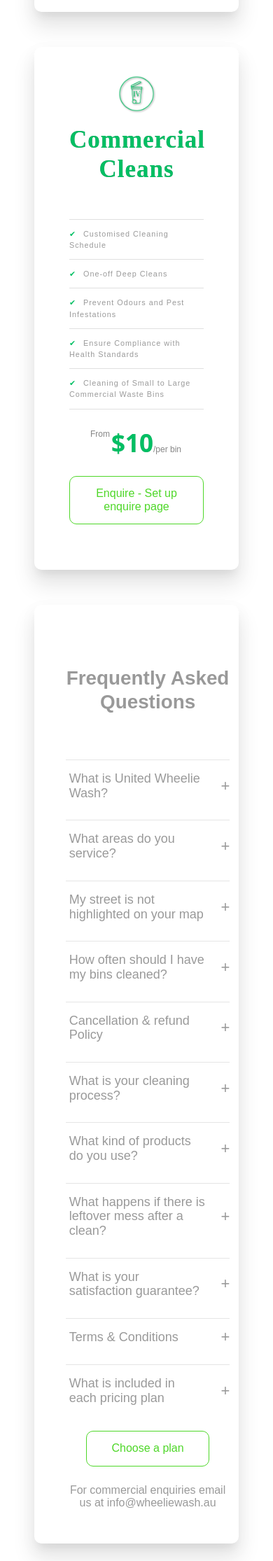
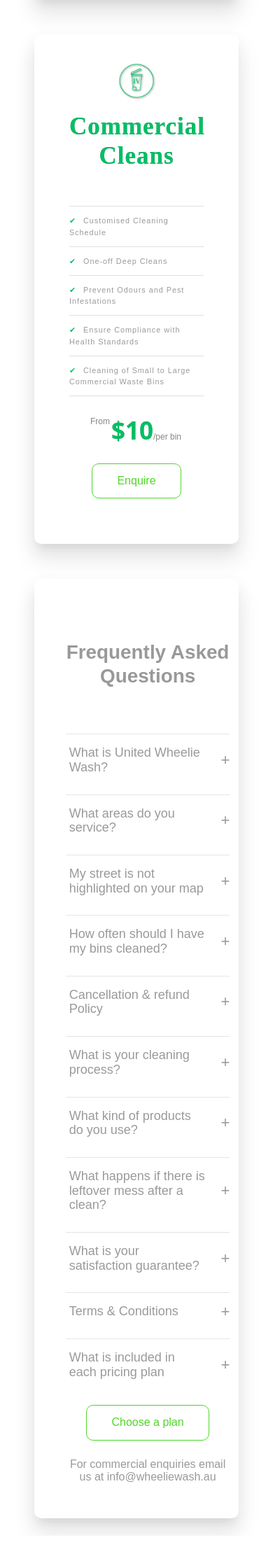
Before and after one commit to fred-py/stripe-subscription-checkout, a Flask app: page /master-url in a window 390 px wide. Shown: the part 3832-6062 px from the top of the page at 70% size. After the commit the page ends 6023 px from the top, so only its background shows below. Run offline with Flask 3, Linux system fonts and the light colour scheme; some libraries are stand-ins or nearby versions; some web fonts are replaced.

Commit message:
flask wtf forms updated, one form for residencial and one for commercial, views.py updated, relevant form is loaded based on the enquiry type eg. 'commercial'. contac.html created, this is the base file that loads either residential forms (_form.html or commercial form. Route and Database still needs to be updated to handle data from the new forms.

```diff
--- a/app/forms/interest_form.py
+++ b/app/forms/interest_form.py
@@ -2,7 +2,7 @@
 # so it is imported from flask_wtf. The fields and validators
 # however, are imported directly from the WTForms package.”
 from flask_wtf import FlaskForm  # Flask WebDev p. 114
-from wtforms import StringField, SubmitField, SelectField, FormField
+from wtforms import StringField, SubmitField, SelectField, TextAreaField, FormField
 # Information on validators on Flask WebDev p. 212
 from wtforms.validators import DataRequired, Email, Length, ValidationError
 import re
@@ -42,5 +42,71 @@ class RegisterInterestForm(FlaskForm):  # Flask WebDev p. 114
         validators=[DataRequired(message='Please select a service')]
 
     )
+    # NOTE: Message field not currently in use for residential customers
+    message = TextAreaField('Message')
     # SubmitField class represents a HTML <input type="submit"> in the rendered form
     submit = SubmitField('Submit')
+
+
+class ContactForm(FlaskForm):  # Flask WebDev p. 114
+    """This class defines a list of fields in the form,
+        each field obj can have one of more validators attached."""
+    # 1. StringField class represents a HTML <input type="text"> in the rendered form
+    # 2. The first argument to the StringField constructor
+    #    is the label that will be used when rendering the form
+    # 3. The optional validator argument in the StringField constructor
+    #    defines a list of checkers applied to the submitted data before it is accepted
+    # 4. DataRequired checks that the field is not submitted empty
+    # 5. If the field is submitted empty, the validator will prevent
+    #    the form from being submitted and prompt the used to complete required fields
+    name = StringField('Name', validators=[DataRequired()])
+    email = StringField('Email Address', validators=[DataRequired(), Email()])
+    mobile = StringField('Mobile', validators=[DataRequired()])
+    street = StringField('Street', validators=[DataRequired()])
+    city = StringField('City', validators=[DataRequired()])
+    postcode = StringField('Postcode', validators=[DataRequired()])
+    service = SelectField(
+        'Which Plan or Service are you interested in?',
+        choices=[
+            ('', 'Select...'),
+            ('one_off_res', 'One-Off residential'),
+        ],
+        validators=[DataRequired(message='Please select a service')]
+
+    )
+    # NOTE: Message field not currently in use for residential customers
+    message = TextAreaField('Message')
+    # SubmitField class represents a HTML <input type="submit"> in the rendered form
+    submit = SubmitField('Submit')
+
+
+class CommercialForm(FlaskForm):  # Flask WebDev p. 114
+    """This class defines a list of fields in the form,
+        each field obj can have one of more validators attached."""
+    # 1. StringField class represents a HTML <input type="text"> in the rendered form
+    # 2. The first argument to the StringField constructor
+    #    is the label that will be used when rendering the form
+    # 3. The optional validator argument in the StringField constructor
+    #    defines a list of checkers applied to the submitted data before it is accepted
+    # 4. DataRequired checks that the field is not submitted empty
+    # 5. If the field is submitted empty, the validator will prevent
+    #    the form from being submitted and prompt the used to complete required fields
+    name = StringField('Name', validators=[DataRequired()])
+    email = StringField('Email Address', validators=[DataRequired(), Email()])
+    mobile = StringField('Mobile', validators=[DataRequired()])
+    street = StringField('Street', validators=[DataRequired()])
+    city = StringField('City', validators=[DataRequired()])
+    postcode = StringField('Postcode', validators=[DataRequired()])
+    service = SelectField(
+        'Which Plan or Service are you interested in?',
+        choices=[
+            ('', 'Select...'),
+            ('one_off_comm', 'One-Off Commercial'),
+            ('custom_comm', 'Customised Cleaning(Commercial)')
+        ],
+        validators=[DataRequired(message='Please select a service')]
+
+    )
+    message = TextAreaField('Message')
+    # SubmitField class represents a HTML <input type="submit"> in the rendered form
+    submit = SubmitField('Submit')
--- a/app/main/views.py
+++ b/app/main/views.py
@@ -11,7 +11,7 @@ import traceback
 #from flask_sqlalchemy import get_debug_queries
 from . import main
 from dotenv import load_dotenv, find_dotenv
-from ..forms.interest_form import RegisterInterestForm
+from ..forms.interest_form import RegisterInterestForm, CommercialForm, ContactForm
 from ..db_operations.servicem8_operations import data_transfer as d
 from ..db_operations.prepare_data import prepare_session_data, Customer
 from ..db_operations.crud_operations import add_user, add_lead, get_email
@@ -138,14 +138,79 @@ def get_sub_page():
     return render_template('stripe/index.html', form=form, favicon=os.getenv('FAVICON'))
 
 
-@main.route('/registered-interest', methods=['GET'])
-def submitted_page():
+@main.route('/contact-us', methods=['GET', 'POST'])
+def contact_us():
     """
-    NOTE: NOT IN USE
-    Renders page after interest form
-    is submitted succesfully"""
-    name = request.args.get('name')
-    return render_template('stripe/submitted.html', name=name, favicon=os.getenv('FAVICON'))
+    """
+    enquiry = request.form.get('priceId')
+    if enquiry == 'commercial':
+        form = CommercialForm()
+    else:
+        form = ContactForm()
+
+    if form.validate_on_submit():
+        email = form.email.data
+        lead = get_email(email)
+        if lead is None:
+            data = {
+                'name': form.name.data,
+                'email': form.email.data,
+                'mobile': form.mobile.data,
+                'street': form.street.data,
+                'city': form.city.data,
+                'postcode': form.postcode.data,
+                'service': form.service.data,
+                'message': form.message.data,
+            }
+        # Saves to database
+        # Returns lead object that is passed to
+        # name parameter on redirect to retrieve Lead name
+        # This reduces database queries
+        lead = add_lead(data, test=True)
+
+        """
+        # Sends internal email notification
+        sbj = 'Someone has registered their interest in Wheelie Wash'
+        template = 'database/mail/user_interest'
+        recipients = 'rezende.f@outlook.com'
+        send_email(recipients, sbj, template, **data)
+        """
+
+        flash('Thank you for registering your interest!', 'success')  # Add a success message
+        session['known'] = False
+        name = lead.name  # Set name for success message
+
+
+        # If AJAX Request, return JSON
+        if request.headers.get('X-Requested-With') == 'XMLHttpRequest':
+            return jsonify({
+                'success': True,
+                'message': f'Thank you for reaching out, {name}!, We will be in touch shortly.',
+                'name': name
+            })
+        # Fallback for non-AJAX
+        return render_template(
+            'stripe/contact.html',
+            form=form,
+            enquiry=enquiry,  # Pass to Jinja
+            favicon=os.getenv('FAVICON'))
+
+    else:
+        # If email exists
+        session['known'] = True
+        flash('Email address already in use', 'warning')  # Add a warning message
+
+        # If AJAX request, return JSON with flash message
+        if request.headers.get('X-Requested-With') == 'XMLHttpRequest':
+            return jsonify({
+                'success': False,
+                'message': 'Email address already in use'
+            })
+    return render_template(
+        'stripe/contact.html',
+        enquiry=enquiry,
+        form=form,
+        favicon=os.getenv('FAVICON'))
 
 @main.route('/bootstrap', methods=['GET', 'OPTIONS'])
 def get_bootstrap_test():
@@ -155,6 +220,14 @@ def get_bootstrap_test():
 
 @main.route('/config', methods=['GET', 'OPTIONS'])
 def get_publishable_key():
+    """
+    Receives priceId from <form> <input>
+
+    Returns stripe product publishable
+    key value from environment variable
+
+    args: str - priceId eg. oneOff, silverPrice
+    """
     return jsonify({
         'publishableKey': os.getenv('STRIPE_PUBLISHABLE_KEY'),
         'comboPrice': os.getenv('ANY_COMBO_PRICE_ID'),
--- a/app/static/stripe/css/global2.css
+++ b/app/static/stripe/css/global2.css
@@ -141,6 +141,14 @@ html {
     margin-top: 6%;
     margin-bottom: 40px;
   }
+
+  .form-header {
+    font-size: 22px;
+    font-weight: 700;
+    margin-top: 20px;
+    margin-bottom: 40px;
+  }
+
 
   .container.description {
     max-width: 100%;
--- a/app/static/stripe/js/script.js
+++ b/app/static/stripe/js/script.js
@@ -20,6 +20,7 @@ fetch("/config")
     silverPriceInput.value = silverPrice;
     const goldPriceInput = document.querySelector('#goldPrice');
     goldPriceInput.value = goldPrice;
-    const oneOffInput = document.querySelector('#oneOff');
-    oneOffInput.value = oneOff;
+    // One-off option is now on enquiry only = no direct payment option
+    //const oneOffInput = document.querySelector('#oneOff');
+    //oneOffInput.value = oneOff;
   });
--- /dev/null
+++ b/app/templates/stripe/_form.html
@@ -0,0 +1,89 @@
+
+  <a id="register-form"></a> <!-- Invisible Anchor Point -->
+
+        <div class="accordion-body">
+            <div class="accordion">
+              <br>
+              <div class="form-header">Contact Us</div>
+              <br>
+
+                    {% import "bootstrap/wtf.html" as wtf %}
+                    {% block content %}
+                    <!-- Flash message container-->
+                      <div id="flash-messages">
+                        {% with messages = get_flashed_messages(with_categories=true) %}
+                          {% if messages %}
+                            {% for category, message in messages %}
+                              <div class="alert alert-{{ category }}">{{ message }}</div>
+                            {% endfor %}
+                          {% endif %}
+                        {% endwith %}
+                      </div>
+
+                     <!-- Form or success message-->
+                     <div class="row justify-content-center">
+                      <div class="col-md-8 col-lg-6">
+                        <div class="form-text">
+                          <div id="register-form-container">
+                            <!--BOOTSTRAP STYLING
+                                Resources: https://getbootstrap.com/docs/5.3/forms/layout/#gutters -->
+                            <form class="row g-3" id="interestForm" method="POST" action="{{ url_for('main.coming_soon') }}">
+                                {{ form.hidden_tag() }}
+                                <!-- m-3 adds bottom margin 1rem/16px -->
+                                <div class="col-md-6 mb-3">
+                                  {{ form.email.label(class="form-label") }}
+                                  {{ form.email(class="form-control") }}
+                                </div>
+                                <div class="col-md-6 mb-3">
+                                  {{ form.mobile.label(class="form-label") }}
+                                  {{ form.mobile(class="form-control") }}
+                                </div>
+                                <div class="col-12 mb-3">
+                                  {{ form.name.label(class="form-label") }}
+                                  {{ form.name(class="form-control") }}
+                                </div>
+                                <div class="col-12 mb-3">
+                                  {{ form.street.label(class="form-label") }}
+                                  {{ form.street(class="form-control") }}
+                                </div>
+                                <div class="col-md-6 mb-3">
+                                  {{ form.city.label(class="form-label") }}
+                                  {{ form.city(class="form-control") }}
+                                </div>
+                                <div class="col-md-6 mb-3">
+                                  {{ form.postcode.label(class="form-label") }}
+                                  {{ form.postcode(class="form-control") }}
+                                </div>
+                                <div class="col-12 mb-3">
+                                  {{ form.service.label(class="form-label") }}
+                                  {{ form.service(class="form-select") }}
+                                </div>
+                                <div class="col-12 mb-3">
+                                  {{ form.message.label(class="form-label") }}
+                                  {{ form.message(class="form-select") }}
+                                </div>
+                                <div>
+                                {{ form.submit(class="pricing-button is-featured") }}
+                                </div>
+                                <div>
+                                  <br/>
+                                  <p>Got any questions? Email us at info@wheeliewash.au</p>
+                                </div>
+
+                            </form>
+
+                        </div>
+                      </div>
+                    </div>
+                      {% endblock %}
+                      <br/>
+                  </div>
+                  <div>
+                    <br>
+
+                  </div>
+              </div>
+            </div>
+
+
+        </div>
--- a/app/templates/stripe/index.html
+++ b/app/templates/stripe/index.html
@@ -127,8 +127,8 @@ FAQs Accordion: https://www.freecodecamp.org/news/build-an-accordion-menu-using-
 
         </div>
 
-        <form action="/create-checkout-session" method="POST">
-          <input type="hidden" id="oneOff" name="priceId">
+        <form action="/contact-us" method="POST">
+          <input type="hidden" name="priceId" value="oneOff">
           <div class="container">
             <div class="panel pricing-table">
               <div class="pricing-plan">
@@ -147,14 +147,14 @@ FAQs Accordion: https://www.freecodecamp.org/news/build-an-accordion-menu-using-
                   in a single-page application (SPA). In such applications, changes in
                   the part of the URL after the # are used to dynamically load different
                   content without refreshing the page.-->
-                <button href="#/" class="pricing-button" id="one-off-btn" onclick="fetchPrice('oneOff')">Enquire - Set up enquire page</button>
+                <button type="submit"  class="pricing-button">Enquire</button>
               </div>
             </div>
           </div>
         </form>
 
-          <form action="/create-checkout-session" method="POST">
-            <input type="hidden" id="oneOff" name="priceId">
+        <form action="/contact-us" method="POST">
+          <input type="hidden" name="priceId" value="commercial">
             <div class="container">
               <div class="panel pricing-table">
                 <div class="pricing-plan">
@@ -174,11 +174,11 @@ FAQs Accordion: https://www.freecodecamp.org/news/build-an-accordion-menu-using-
                     in a single-page application (SPA). In such applications, changes in
                     the part of the URL after the # are used to dynamically load different
                     content without refreshing the page.-->
-                  <button href="#/" class="pricing-button" id="one-off-btn" onclick="fetchPrice('oneOff')">Enquire - Set up enquire page</button>
+                  <button type="submit" class="pricing-button">Enquire</button>
                 </div>
               </div>
             </div>
-          </form>
+        </form>
                 <!-- ============== FAQs ============== -->
         <div class="container">
           <a id="faqs"></a> <!-- Invisible Anchor Point -->
@@ -195,77 +195,16 @@ FAQs Accordion: https://www.freecodecamp.org/news/build-an-accordion-menu-using-
                       <div class="container-accord">
                         <div class="label">What areas do you service?</div>
                         <div class="content">We currently service the following postcodes in the Margaret River Region: 6284, 6285, 6286, 6288, 6290. We are always expanding our service area, please register your interest by clicking here and we will keep you updated as we service area expands.
-                            </div>
+                        </div>
                       </div>
                       <hr>
                       <div class="container-accord">
                         <a id="register-interest"></a> <!--Anchor POint-->
                         <div class="label">My street is not highlighted on your map</div>
-                        <div class="content">If your street is not highlighted on our map, this means we currently do not service your street. You can register your interest below and we will be in touch as we expand.</div>
+                        <div class="content">If your street is not highlighted on our map, this means we currently do not service your street. You can register your interest below and we will be in touch as we expand.
 
-                        <div class="content">
+                            {% include "/stripe/_form.html" %}
 
-                            {% import "bootstrap/wtf.html" as wtf %}
-                            {% block content %}
-                            <!-- Flash message container-->
-                              <div id="flash-messages">
-                                {% with messages = get_flashed_messages(with_categories=true) %}
-                                  {% if messages %}
-                                    {% for category, message in messages %}
-                                      <div class="alert alert-{{ category }}">{{ message }}</div>
-                                    {% endfor %}
-                                  {% endif %}
-                                {% endwith %}
-                              </div>
-
-                             <!-- Form or success message-->
-                              {% if name %}
-                                <div class="content success-message">
-                                  Thank you for  registering your interest {{ name }}. We will be in touch as soon as our services expand to your area.
-                                </div>
-                              {% else %}
-                                <div class="form-text">
-                                  <div id="register-form-container">
-                                    <form id="interestForm" method="POST" action="{{ url_for('main.get_sub_page') }}">
-                                        {{ form.hidden_tag() }}
-                                        <div class="col-md-6">
-                                            <div class="mb-3">
-                                                {{ form.name.label(class="form-label") }}
-                                                {{ form.name(class="form-control") }}
-                                            </div>
-                                            <div class="mb-3">
-                                                {{ form.email.label(class="form-label") }}
-                                                {{ form.email(class="form-control") }}
-                                            </div>
-                                            <div class="mb-3">
-                                                {{ form.mobile.label(class="form-label") }}
-                                                {{ form.mobile(class="form-control") }}
-                                            </div>
-                                            <div class="mb-3">
-                                                {{ form.street.label(class="form-label") }}
-                                                {{ form.street(class="form-control") }}
-                                            </div>
-                                            <div class="mb-3">
-                                                {{ form.city.label(class="form-label") }}
-                                                {{ form.city(class="form-control") }}
-                                            </div>
-                                            <div class="mb-3">
-                                                {{ form.postcode.label(class="form-label") }}
-                                                {{ form.postcode(class="form-control") }}
-                                            </div>
-                                            <div class="mb-3">
-                                                {{ form.service.label(class="form-label") }}
-                                                {{ form.service(class="form-control") }}
-                                            </div>
-                                        </div>
-                                        {{ form.submit(class="pricing-button is-featured") }}
-                                    </form>
-                                </div>
-                              {% endif %}
-                              {% endblock %}
-                              <br/>
-                          </div>
-                        </div>
                       </div>
                       <hr>
                       <div class="container-accord">
@@ -295,7 +234,7 @@ FAQs Accordion: https://www.freecodecamp.org/news/build-an-accordion-menu-using-
                             <h3>One-Off Clean (Customers Choose 1-3 Bins):</h3>
                             <p>Cancellations up to 48h prior to scheduled clean, will receive full refund. if you cancel after the 48-hour window, you will be charged for the full cleaning service. </p>
                         </div>
-                        </div>
+                      </div>
 
                         <hr>
                         <div class="container-accord">
```
Also changed, not shown: app/templates/stripe/_form_commercial.html (added, +90 -0 lines), app/templates/stripe/contact.html (added, +62 -0 lines), app/templates/stripe/launch.html (+0 -14 lines).
